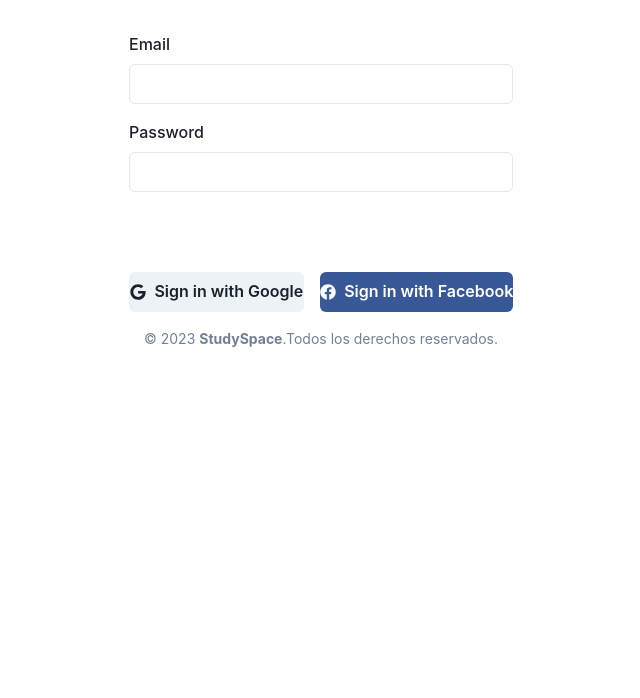
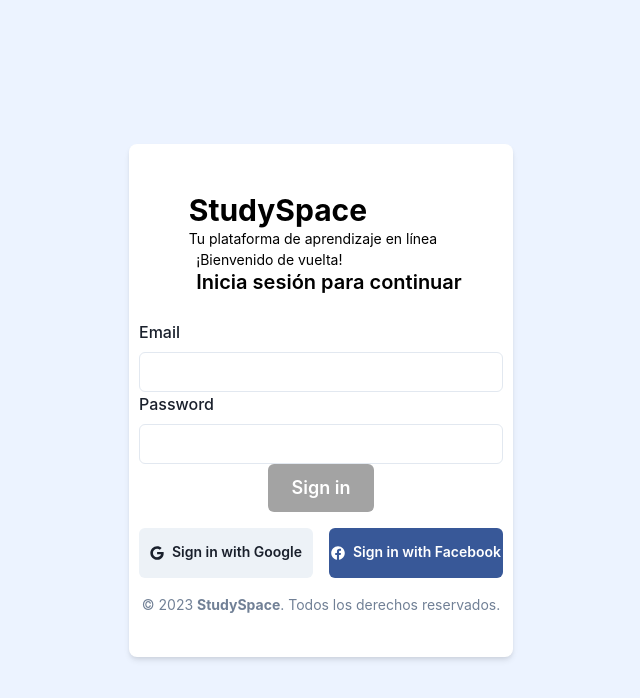
Before and after one commit to LautaroRomano/studystacks, a Next.js app: page /login in a window 1280 px wide. Shown: the top 698 px of the page, without its empty margins (319-959 px from the left). Built offline with nearby package versions, Linux system fonts and the light colour scheme.

Commit message:
Mejoras al login

```diff
--- /dev/null
+++ b/components/header/header.jsx
@@ -0,0 +1,26 @@
+import { Box,Button, Flex, Heading, Text } from "@chakra-ui/react";
+
+export default function Header() {
+  return (
+    <Box
+    // bgImage="linear-gradient(45deg, #21201C, #5E5E5E)"
+    color="white"
+    py="4"
+  >
+    <Flex justifyContent="center" alignItems="center" flexWrap="wrap" color="black">
+      <Box mr="4">
+        <Heading as="h1" size="lg" fontWeight="bold">
+          StudySpace
+        </Heading>
+        <Text fontSize="sm">Tu plataforma de aprendizaje en línea</Text>
+      </Box>
+      <Box ml="4">
+        <Text fontSize="sm">¡Bienvenido de vuelta!</Text>
+        <Heading as="h2" size="md" fontWeight="semibold">
+          Inicia sesión para continuar
+        </Heading>
+      </Box>
+    </Flex>
+  </Box>
+  );
+}
--- a/pages/login.js
+++ b/pages/login.js
@@ -1,8 +1,9 @@
-import {  Card, CardHeader, CardBody, CardFooter,Button, Box, Stack, FormControl, FormLabel,Input,HStack, Icon,Text } from "@chakra-ui/react";
-import {useState, useEffect} from "react"
+import { Card, CardHeader, CardBody, CardFooter, Button, Box, Stack, FormControl, FormLabel, Input, HStack, Icon, Text } from "@chakra-ui/react";
+import { useState, useEffect } from "react";
 import { signIn } from "next-auth/react";
 import { useRouter } from "next/router";
-import {FaGoogle, FaFacebook} from "react-icons/fa"
+import { FaGoogle, FaFacebook } from "react-icons/fa";
+import Header from "../components/header/header";
 
 export default function Login() {
   const [callbackUrl, setCallbackUrl] = useState("/");
@@ -25,8 +26,32 @@ export default function Login() {
   };
 
   return (
-    <Box maxW="sm" mx="auto" py="8">
-      <Stack spacing="4">
+    <>
+   <Box
+   background="primaryGray.900"
+  height="100vh"
+  display="flex"
+  justifyContent="center"
+  alignItems="center"
+>
+  <Box
+    maxW="sm"
+    mx="auto"
+    background="#FFF"
+    borderRadius="lg"
+    py="8"
+    transition="box-shadow 0.2s ease-in-out"
+    _hover={{
+      boxShadow: "xl",
+    }}
+    _active={{
+      boxShadow: "md",
+    }}
+    boxShadow="md"
+  >
+    <Header />
+    <Stack spacing="4" margin="10px">
+      <Box textAlign="center">
         <FormControl id="email">
           <FormLabel>Email</FormLabel>
           <Input type="email" />
@@ -35,23 +60,28 @@ export default function Login() {
           <FormLabel>Password</FormLabel>
           <Input type="password" />
         </FormControl>
-        <Button colorScheme="#21201C" size="lg">
+        <Button colorScheme="blackAlpha" size="lg">
           Sign in
         </Button>
-        <Stack spacing="4">
-          <HStack spacing="4">
-            <Button leftIcon={<Icon as={FaGoogle} />} onClick={handleSignIn}>
+      </Box>
+      <HStack spacing="4" justifyContent="center">
+        <Button leftIcon={<Icon as={FaGoogle} />} onClick={handleSignIn} size="sm" w="200px" h="50px">
           Sign in with Google
         </Button>
-            <Button leftIcon={<Icon as={FaFacebook} />} colorScheme="facebook">
+        <Button leftIcon={<Icon as={FaFacebook} />} colorScheme="facebook" size="sm" w="200px" h="50px">
           Sign in with Facebook
         </Button>
       </HStack>
       <Text fontSize="sm" color="gray.500" textAlign="center">
-            © 2023 <Text as="span" style={{ fontWeight: "bold" }}>StudySpace</Text>.Todos los derechos reservados.
+        © 2023 <Text as="span" fontWeight="bold">StudySpace</Text>. Todos los derechos reservados.
       </Text>
     </Stack>
-      </Stack>
   </Box>
+</Box>
+
+
+
+
+    </>
   );
 }
--- a/pages/newPost/index.jsx
+++ b/pages/newPost/index.jsx
@@ -1,6 +1,6 @@
 import { Flex, Text } from "@chakra-ui/react";
 import { useState , useEffect} from "react";
-import Navbar from "../../components/navbar/navbar/Navbar";
+import Navbar from "../../components/navbar/Navbar";
 import CreatePostView from "../../components/CreatePostView";
 import { useSession, signIn, signOut } from "next-auth/react";
 import { useRouter } from "next/router";
```
Also changed, not shown: pages/index.jsx (+7 -7 lines). Lines whose indentation alone changed are shown as unchanged.
